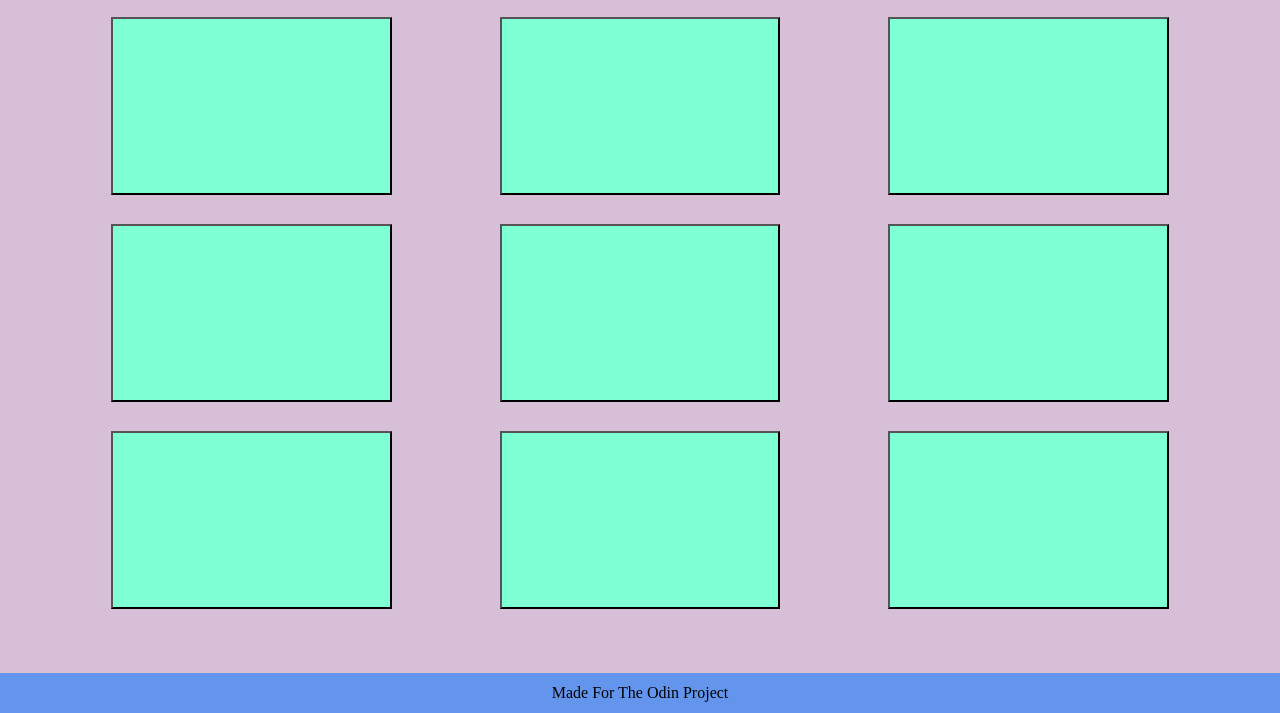
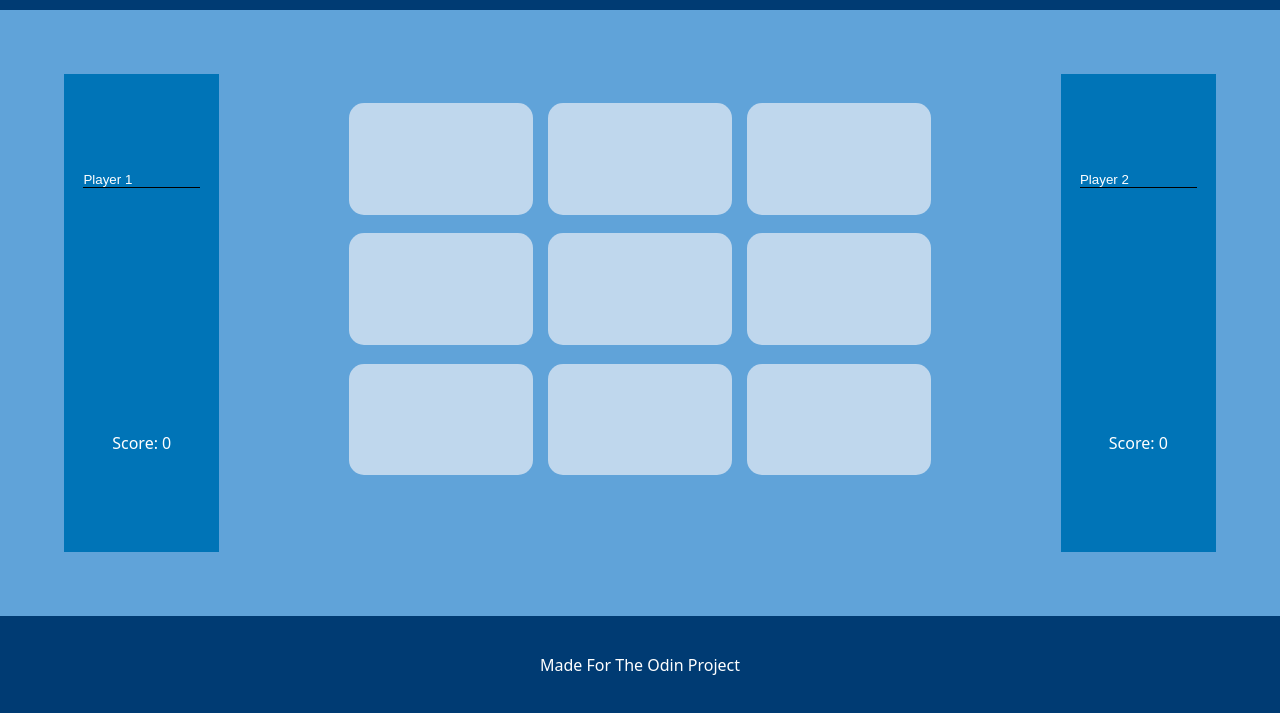
Before and after one commit to Keonity/odin-tic-tac-toe, a plain HTML site: page index.html in a window 1280 px wide. Shown: the part 87-800 px from the top of the page. Drawn offline with Linux system fonts and the light colour scheme.

Commit message:
Finished game per Odin Project specifications.

```diff
--- a/index.html
+++ b/index.html
@@ -9,8 +9,19 @@
 <body>
     <div class="header">
         <h1>Odin Tic-Tac-Toe</h1>
+        <input type="button" value="Start/Reset Game" id="resetBtn">
     </div>
-    <div class="gameBody"></div>
+    <div class="gameContainer">
+        <div class="player" id="p1">
+            <input type="text" value="Player 1" id="p1Name">
+            <p id="p1Score">Score: 0</p>
+        </div>
+        <div class="gameBody"></div>
+        <div class="player" id="p2">
+            <input type="text" value="Player 2" id="p2Name">
+            <p id="p2Score">Score: 0</p>
+        </div>
+    </div>
     <div class="footer">
         <p>Made For The Odin Project</p>
     </div>
--- a/script.js
+++ b/script.js
@@ -104,6 +104,7 @@ const gameboard = (function() {
 
 const player = (function() {
     let symbol = "X";
+    let name = "";
     let points = 0;
     let isTurn = false;
 
@@ -111,11 +112,21 @@ const player = (function() {
         symbol = playerSymbol;
     }
 
+    const setName = (playerName) => {
+        name = playerName;
+    }
+
+    const getName = () => { return name };
+
+    const setPoints = (playerPoints) => {
+        points = playerPoints;
+    }
+
     const getPoints = () => { return points };
 
     const incPoints = () => { points++ };
 
-    return { setSymbol, getPoints, incPoints, isTurn };
+    return { setSymbol, setName, getName, setPoints, getPoints, incPoints, isTurn };
 });
 
 const game = (function() {
@@ -131,9 +142,14 @@ const game = (function() {
 
     const xPlayer = player();
     xPlayer.setSymbol("X");
+    xPlayer.setName("Player 1");
 
     const oPlayer = player();
     oPlayer.setSymbol("O");
+    oPlayer.setName("Player 2");
+
+    const xPlayerScore = document.querySelector("#p1Score");
+    const oPlayerScore = document.querySelector("#p2Score");
 
     const gameBoard = gameboard();
 
@@ -164,8 +180,8 @@ const game = (function() {
     const takeTurn = (position) => {
         while (true) {
             if (gameBoard.board[position] === "X" || gameBoard.board[position] === "O" ){
-                console.log("Please pick an empty space.");
-                position = parseInt(prompt("Please pick an empty space."));
+                alert("Please pick an empty space.");
+                return;
             }
             else {
                 break;
@@ -179,6 +195,8 @@ const game = (function() {
             if (checkGame() === "Win") {
                 xPlayer.incPoints();
                 console.log("Player X wins");
+                alert(`Winner: ${xPlayer.getName()}`);
+                xPlayerScore.textContent = `Score: ${xPlayer.getPoints()}`;
                 currTurn = "X";
             }
             else {
@@ -192,6 +210,8 @@ const game = (function() {
             if (checkGame() === "Win") {
                 oPlayer.incPoints();
                 console.log("Player O wins");
+                alert(`Winner: ${oPlayer.getName()}`);
+                oPlayerScore.textContent = `Score: ${xPlayer.getPoints()}`;
             }
             currTurn = "X";
         }
@@ -203,11 +223,35 @@ const game = (function() {
         console.log(`X Player: ${xPlayer.getPoints()}, O Player: ${oPlayer.getPoints()}`);
     }
 
-    return { gameBoard, checkGame, takeTurn, getScores };
+
+    const xPlayerName = document.querySelector("#p1Name");
+    xPlayerName.addEventListener("change", (e) => {
+        xPlayer.setName(e.target.value);
+    });
+
+    const oPlayerName = document.querySelector("#p2Name");
+    oPlayerName.addEventListener("change", (e) => {
+        oPlayer.setName(e.target.value);
+    });
+
+    const resetGameBtn = document.querySelector("#resetBtn");
+    resetGameBtn.addEventListener("click", (e) => {
+        gameBoard.clearBoard();
+        xPlayerName.setAttribute("value", "Player 1");
+        oPlayerName.setAttribute("value", "Player 2");
+        xPlayer.setName("Player 1");
+        xPlayer.setPoints(0);
+        oPlayer.setName("Player 2");
+        oPlayer.setPoints(0);
+        xPlayerScore.textContent = "Score: 0";
+        oPlayerScore.textContent = "Score: 0";
+    });
+
+    return { gameBoard, checkGame, takeTurn, getScores, xPlayer, oPlayer };
 })();
 
-let newGame = game;
-newGame.gameBoard.clearBoard();
+let ticTacToeGame = game;
+ticTacToeGame.gameBoard.clearBoard();
 
 /* const gameBody = document.querySelector(".gameBody");
 
--- a/styles.css
+++ b/styles.css
@@ -7,6 +7,7 @@
 body {
     display: flex;
     flex-direction: column;
+    font-family: system-ui, -apple-system, BlinkMacSystemFont, 'Segoe UI', Roboto, Oxygen, Ubuntu, Cantarell, 'Open Sans', 'Helvetica Neue', sans-serif;
     height: 100vh;
     width: 100vw;
     background-color: bisque;
@@ -15,11 +16,22 @@ body {
 .header,
 .footer {
     display: flex;
+    flex-direction: column;
     justify-content: center;
     align-items: center;
-    height: 5vh;
+    height: 15vh;
+    gap: 5%;
     width: 100vw;
-    background-color: cornflowerblue;
+    color: white;
+    background-color: #003b73;
+}
+
+.gameContainer {
+    display: flex;
+    height: 90%;
+    width: 100%;
+    background-color: #60A3D9;
+    padding: 5%;
 }
 
 .gameBody {
@@ -29,15 +41,50 @@ body {
     justify-items: center;
     align-items: center;
     height: 90%;
-    width: 100%;
+    width: 80%;
     row-gap: 5%;
-    column-gap: 1.25%;
-    padding: 5%;
-    background-color: thistle;
+    column-gap: 2.5%;
+    padding: 2.5%;
+    padding-left: 11.25%;
+    padding-right: 11.25%;
+    background-color: #60A3D9;
+}
+
+.player {
+    display: flex;
+    flex-direction: column;
+    justify-content: space-around;
+    align-items: center;
+    gap: 10%;
+    flex: 1 1 1;
+    background-color: #0074B7;
+}
+
+.player input {
+    width: 75%;
+    background-color: rgba(0, 0, 0, 0);
+    border: none;
+    border-bottom: 1px black solid;
+    color: white;
+}
+
+.player p {
+    color: white;
 }
 
 .space {
     height: 100%;
-    width: 75%;
-    background-color: aquamarine;
+    width: 100%;
+    background-color: #BFD7ED;
+    font-size:larger;
+    border: none;
+    border-radius: 15px;
 }
+
+#resetBtn {
+    border: none;
+    border-radius: 15px;
+    width: 10%;
+    height: 25%;
+    color: red;
+}
```
